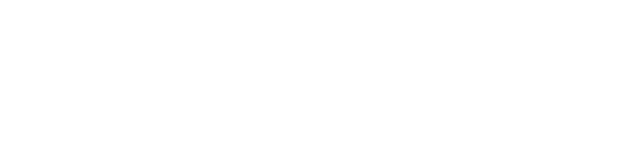
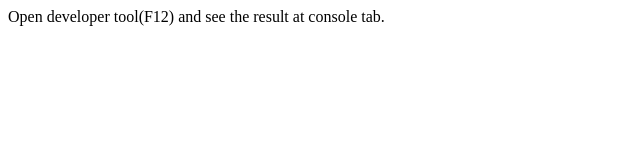
Before and after one commit to KennethanCeyer/browser-detect, a website: page examples/client.html in a window 1280 px wide. Shown: the whole page, without its empty margins (0-640 px from the left). Drawn offline with Linux system fonts and the light colour scheme.

Commit message:
Update typings file.

```diff
--- a/examples/client.html
+++ b/examples/client.html
@@ -11,6 +11,6 @@
     </script>
 </head>
 <body>
-
+    Open developer tool(F12) and see the result at console tab.
 </body>
 </html>
--- a/package.json
+++ b/package.json
@@ -1,8 +1,9 @@
 {
   "name": "browser-detect",
-  "version": "0.2.1",
+  "version": "0.2.2",
   "description": "Simplify detecting your browser.",
   "main": "dist/detect-browser.js",
+  "typings": "typings/browser-detect.d.ts",
   "scripts": {
     "test": "node test"
   },
```
Also changed, not shown: dist/typings/browser-detect.d.ts (added).
